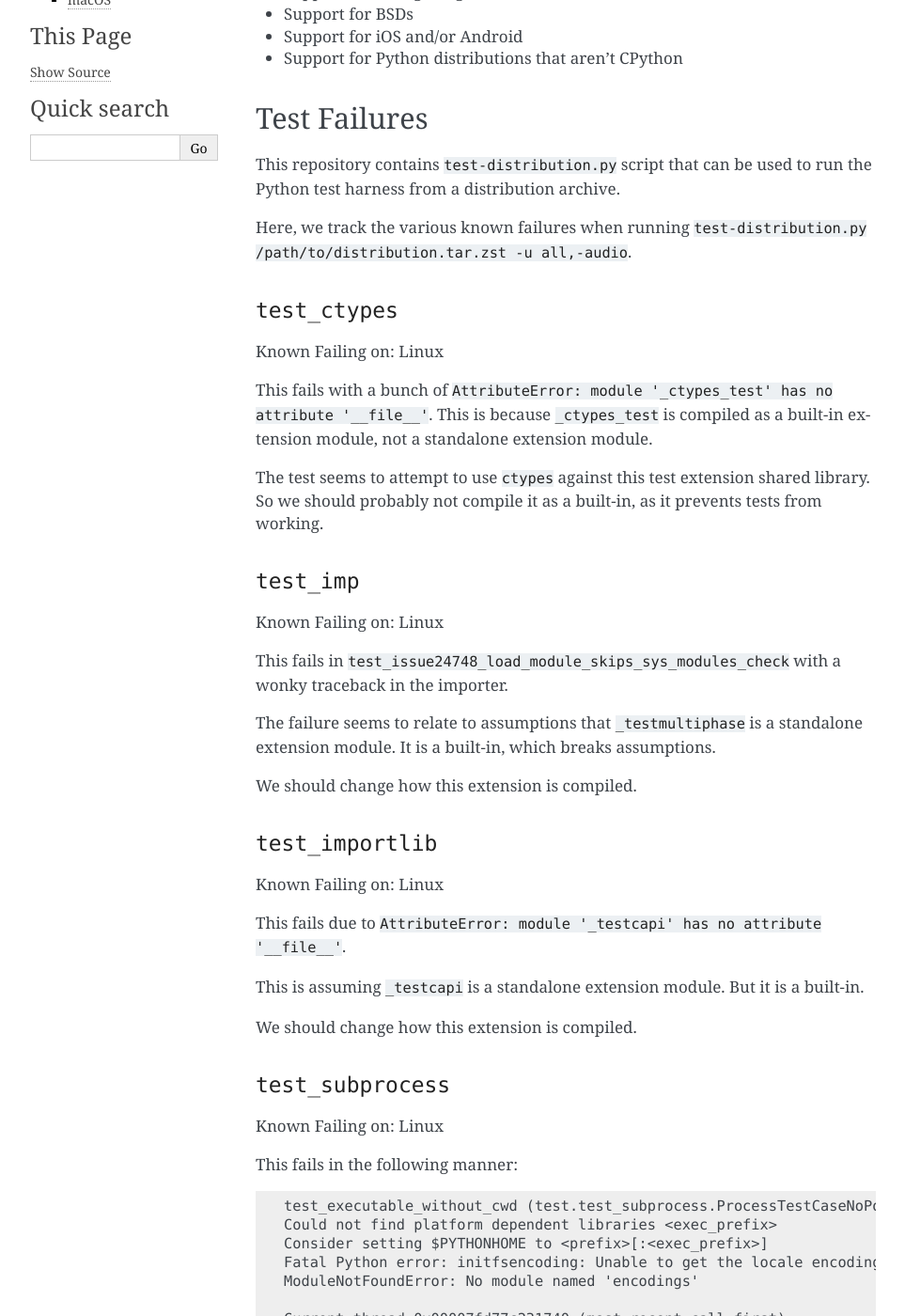
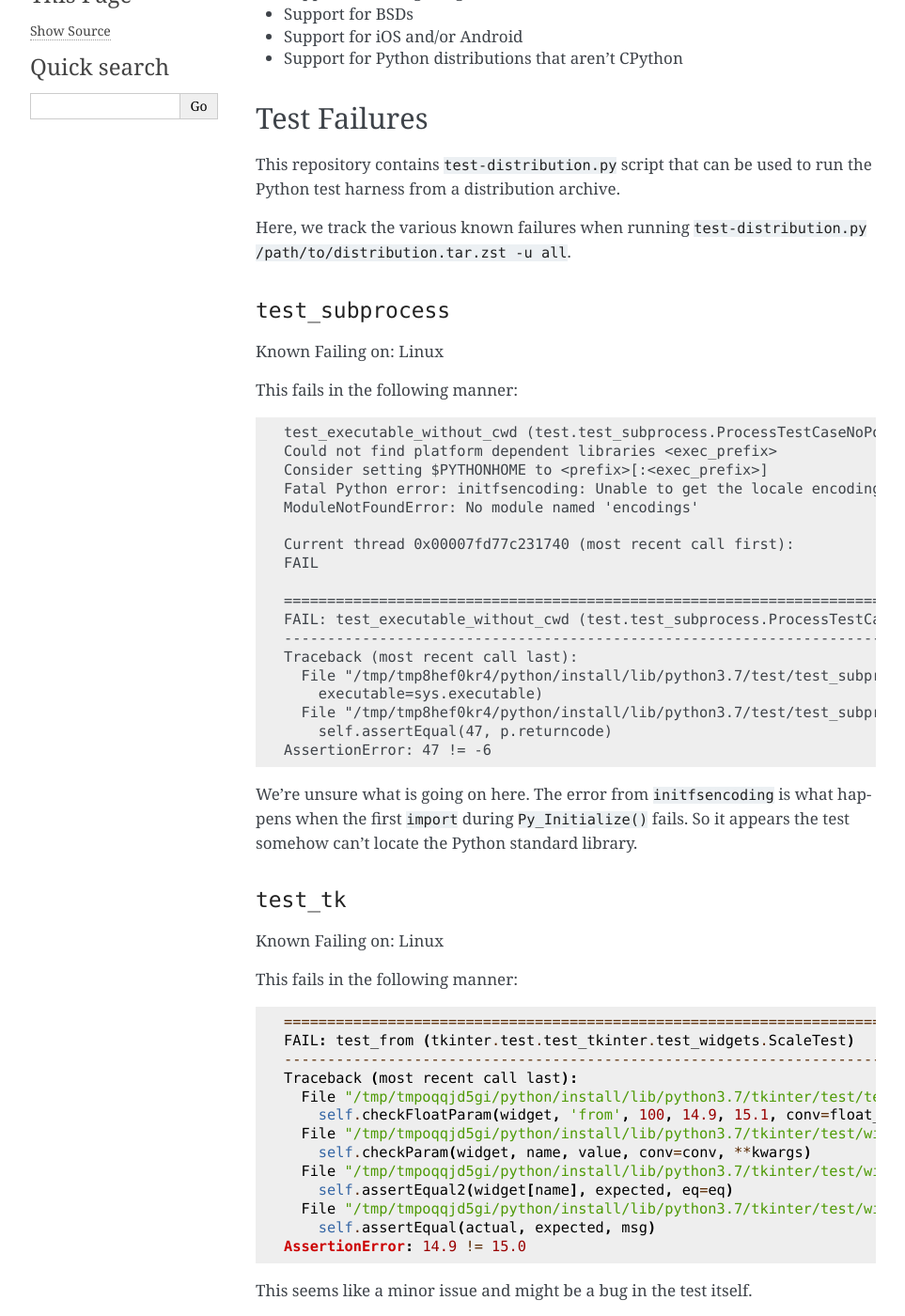
Before and after one commit to indygreg/python-build-standalone, a Sphinx documentation site: the page built from docs/status.rst, in a window 1280 px wide and 1400 px high, scrolled down 277 px. Shown: the whole window at 94% size, without its empty margins (148-1111 px from the left). Built offline with Sphinx 7.4.7, drawn with Linux system fonts in a browser that asks for light colours; some of the changed text lies outside the part shown.

Commit message:
unix: don't build various test extensions as builtins
This makes a few more tests pass. It also means removing some
extensions from the distribution metadata, which is desirable,
since they are test only.

As part of this, I also annotated the test skips on Linux.

We are down to 2 test failures on Linux under both Python 3.7
and 3.8!

```diff
--- a/docs/status.rst
+++ b/docs/status.rst
@@ -23,48 +23,7 @@ This repository contains ``test-distribution.py`` script that can be
 used to run the Python test harness from a distribution archive.
 
 Here, we track the various known failures when running
-``test-distribution.py /path/to/distribution.tar.zst -u all,-audio``.
-
-``test_ctypes``
----------------
-
-Known Failing on: Linux
-
-This fails with a bunch of
-``AttributeError: module '_ctypes_test' has no attribute '__file__'``.
-This is because ``_ctypes_test`` is compiled as a built-in extension
-module, not a standalone extension module.
-
-The test seems to attempt to use ``ctypes`` against this test extension
-shared library. So we should probably not compile it as a built-in,
-as it prevents tests from working.
-
-``test_imp``
-------------
-
-Known Failing on: Linux
-
-This fails in ``test_issue24748_load_module_skips_sys_modules_check``
-with a wonky traceback in the importer.
-
-The failure seems to relate to assumptions that ``_testmultiphase``
-is a standalone extension module. It is a built-in, which breaks
-assumptions.
-
-We should change how this extension is compiled.
-
-``test_importlib``
-------------------
-
-Known Failing on: Linux
-
-This fails due to
-``AttributeError: module '_testcapi' has no attribute '__file__'``.
-
-This is assuming ``_testcapi`` is a standalone extension module.
-But it is a built-in.
-
-We should change how this extension is compiled.
+``test-distribution.py /path/to/distribution.tar.zst -u all``.
 
 ``test_subprocess``
 -------------------
```
Also changed, not shown: other parts of docs/status.rst (+32 -0 lines), 2 other files.
